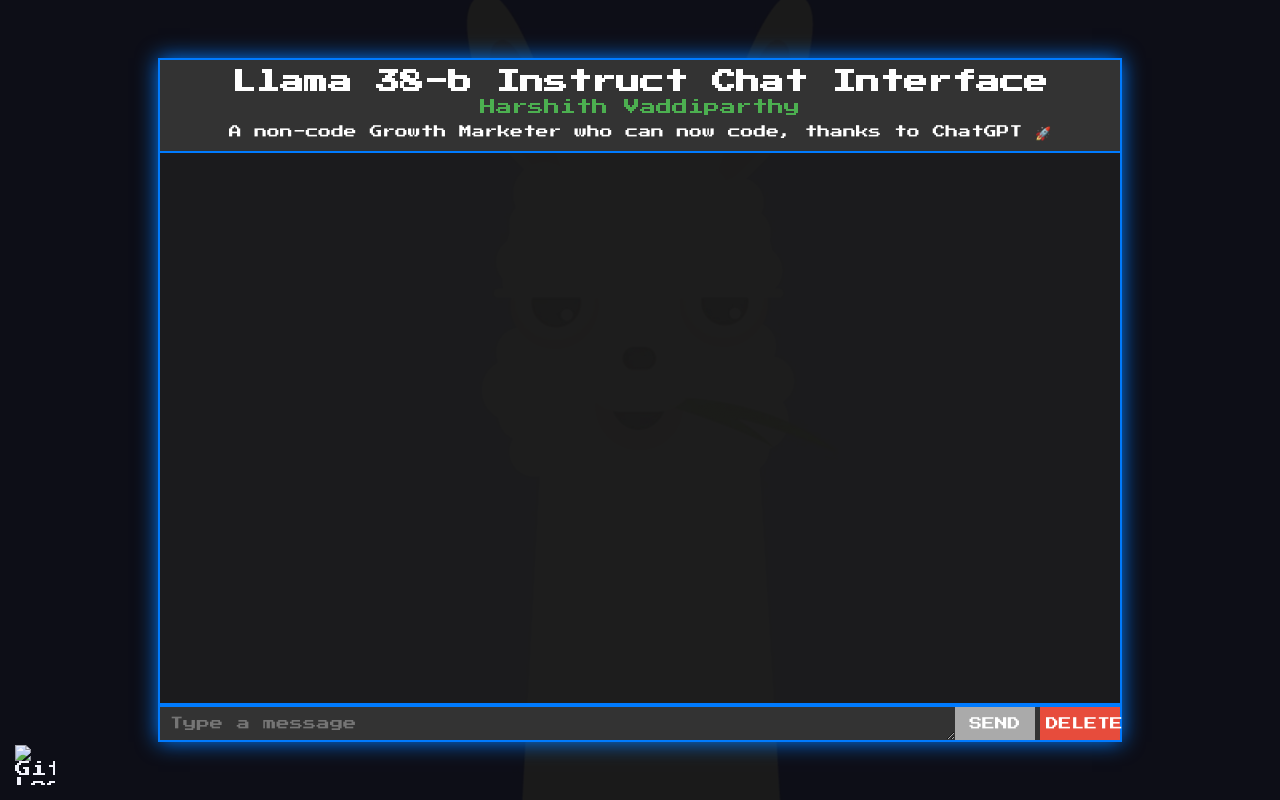
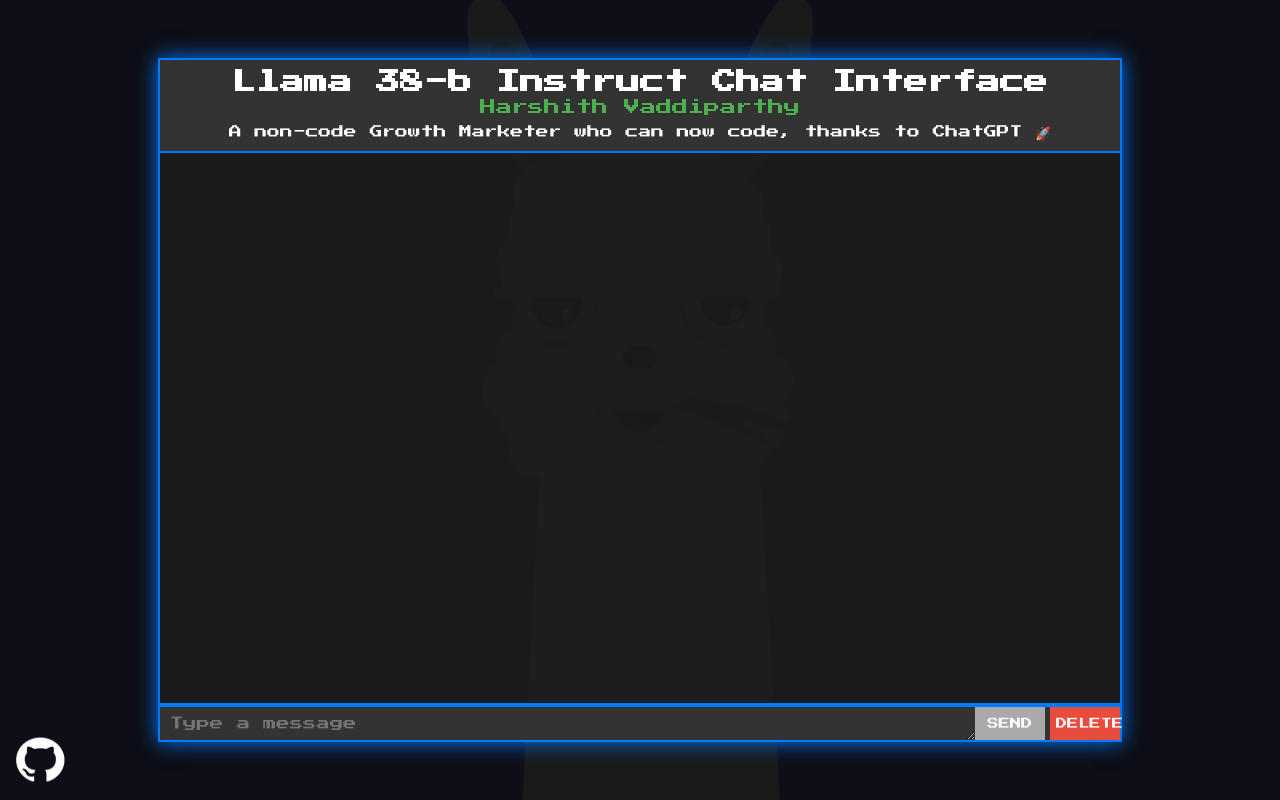
Before and after one commit to harshith-eth/Llama-38-B-Instruct-Chat-Interface, a website: page Public/index.html in a window 1280 px wide. Drawn offline with Linux system fonts and the light colour scheme.

Commit message:
Your commit message

```diff
--- a/Public/index.html
+++ b/Public/index.html
@@ -54,14 +54,14 @@
             outline: none;
         }
         .chat-send, .chat-delete {
-            width: 80px;
+            width: 70px; /* Reduced width to fit within the container */
             background-color: #4caf50;
             color: #fff;
             border: none;
             cursor: pointer;
             font-family: 'Press Start 2P', cursive;
             text-transform: uppercase;
-            font-size: 0.8em; /* Smaller font size */
+            font-size: 0.7em; /* Smaller font size */
         }
         .chat-send.sending {
             background-color: #aaa;
@@ -69,7 +69,7 @@
         .chat-delete {
             background-color: #e74c3c;
             margin-left: 5px;
-            font-size: 0.8em; /* Smaller font size */
+            font-size: 0.7em; /* Smaller font size */
         }
         .chat-send:disabled,
         .chat-delete:disabled {
@@ -153,15 +153,11 @@
             position: absolute;
             bottom: 15px;
             left: 15px;
-            display: flex;
-            align-items: center;
-            text-decoration: none;
-            color: #ffffff;
-            font-family: 'Press Start 2P', cursive;
+            z-index: 3; /* Bring link to the front */
         }
         .repository-link img {
-            width: 40px;
-            height: 40px;
+            width: 50px; /* Adjust size as needed */
+            height: 50px; /* Adjust size as needed */
         }
     </style>
 </head>
```
Also changed, not shown: Public/github.png (added), 2 other files.
